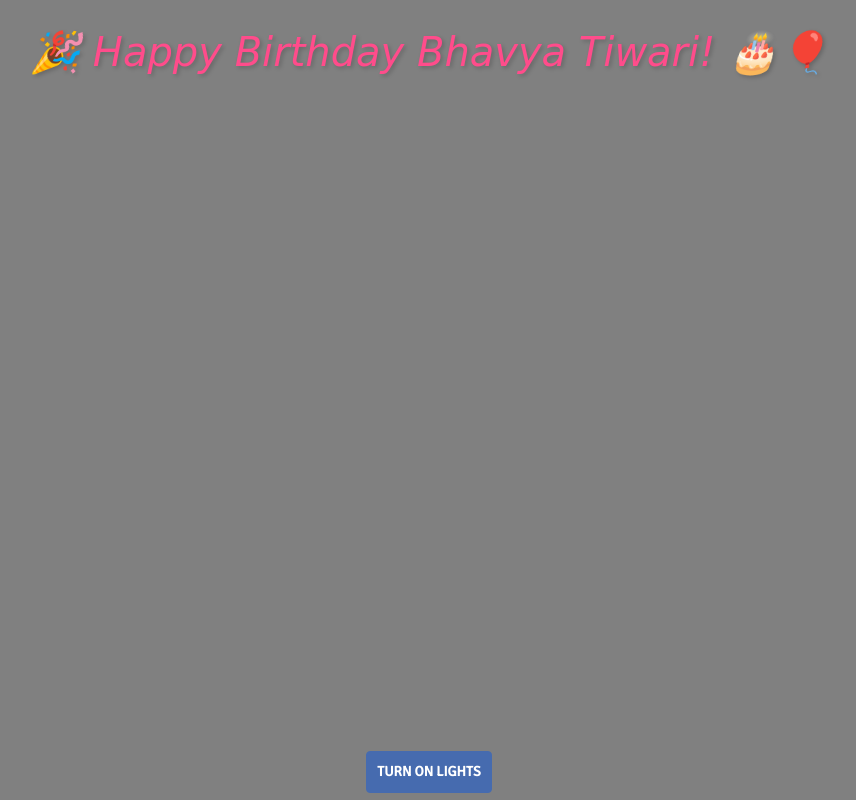
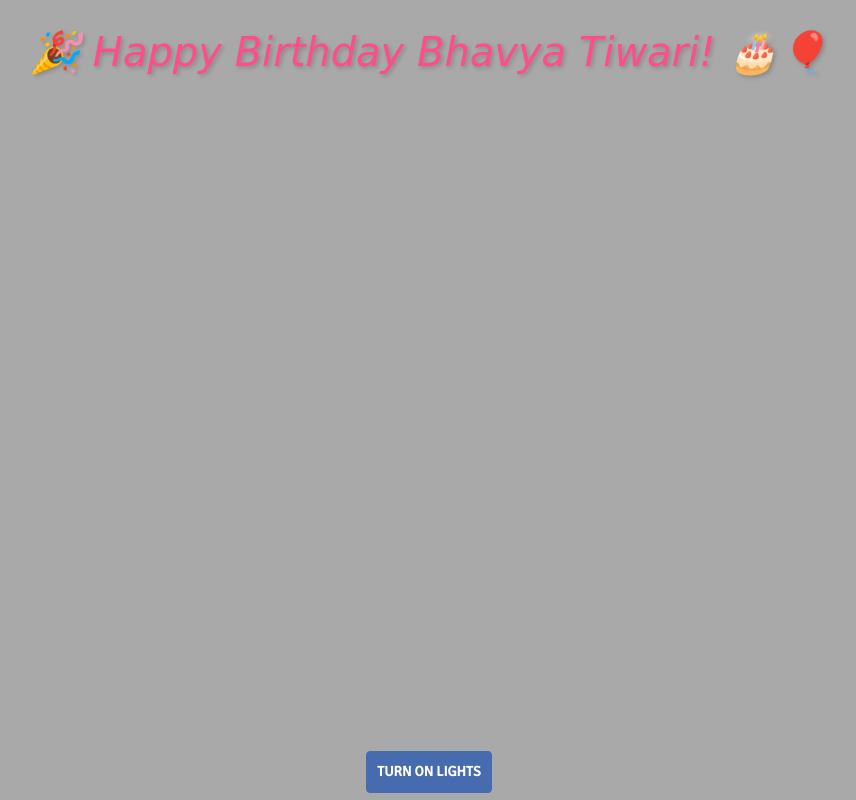
Before and after one commit to avrbt/Birthday-Wishes_, a website: page index.html in a window 1280 px wide. Shown: the whole page, without its empty margins (211-1067 px from the left). Drawn offline with nearby package versions, Linux system fonts and the light colour scheme.

Commit message:
Update stylesheet.css

```diff
--- a/stylesheet.css
+++ b/stylesheet.css
@@ -1,6 +1,6 @@
 body {
 	/*background-color: #FFDAB9;	*/
-	background-color: grey;
+	background-color: #A9A9A9;
 	-webkit-transition:background-color linear 5s;
 	-moz-transition:background-color linear 5s;
 	-o-transition:background-color linear 5s;
```
